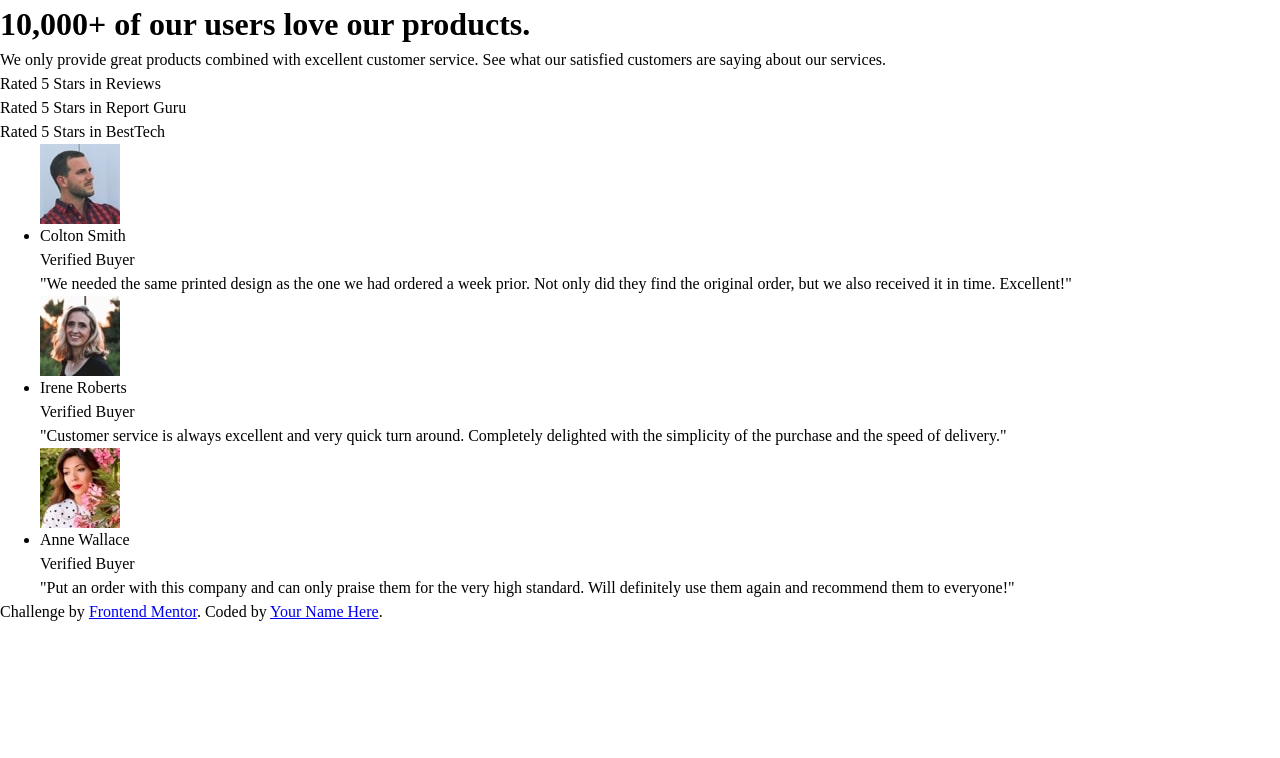
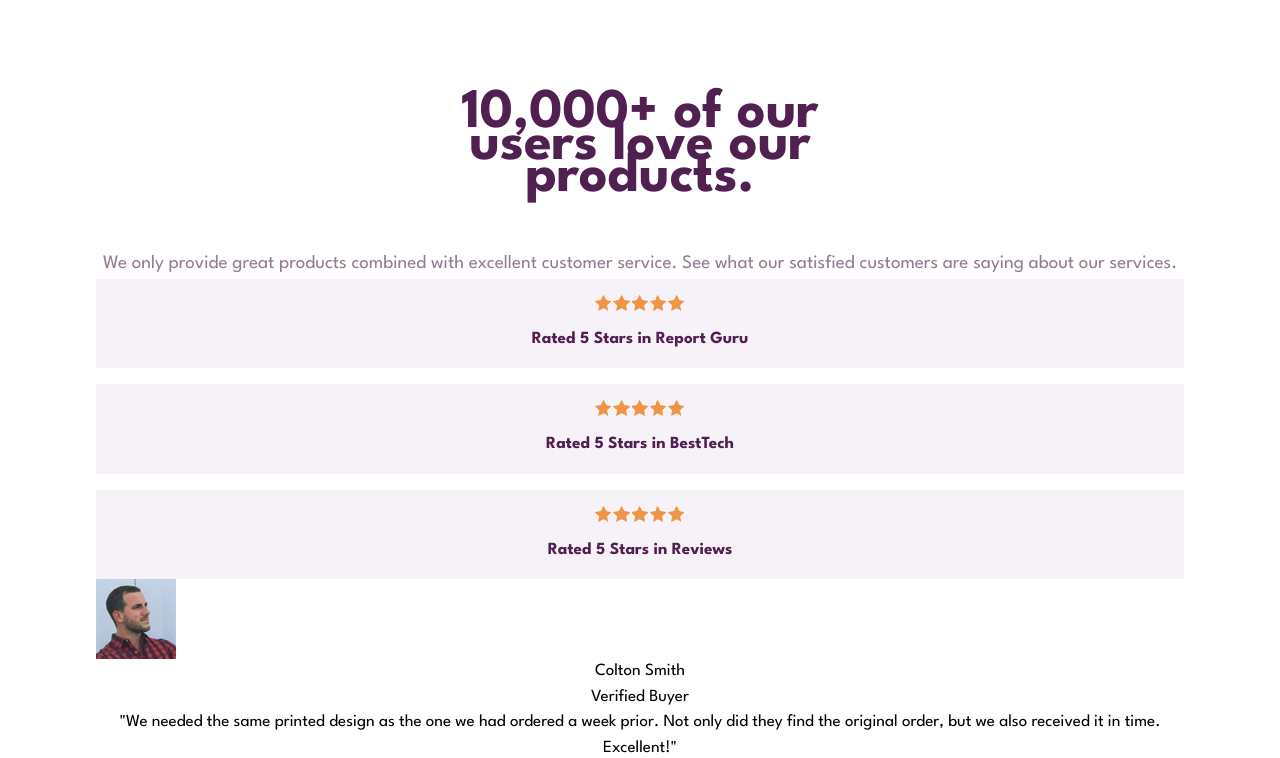
Before and after one commit to magda-korzeniowska/social-proof-section-frontendmentor, a plain HTML site: page index.html in a window 1280 px wide. Shown: the top 758 px of the page. Drawn offline with nearby package versions, Linux system fonts and the light colour scheme; files that its build step writes are made by us from their sources.

Commit message:
Add styling to title and ratings

```diff
--- a/index.html
+++ b/index.html
@@ -15,17 +15,17 @@
 </head>
 
 <body>
-  <main>
+  <main class="container">
     <h1>10,000+ of our users love our products.</h1>
 
     <p class="subtitle">We only provide great products combined with excellent customer service.
       See what our satisfied customers are saying about our services.</p>
 
-    <div class="reviews">
-      <div class="review">Rated 5 Stars in Reviews</div>
-      <div class="review">Rated 5 Stars in Report Guru</div>
-      <div class="review">Rated 5 Stars in BestTech</div>
-    </div>
+    <ul class="ratings flow-content">
+      <li>Rated 5 Stars in Report Guru</li>
+      <li>Rated 5 Stars in BestTech</li>
+      <li>Rated 5 Stars in Reviews</li>
+    </ul>
 
 
     <ul class="quotes">
@@ -64,7 +64,6 @@
         </p>
       </li>
     </ul>
-
   </main>
   <div class="attribution">
     Challenge by
--- a/scss/base/_global.scss
+++ b/scss/base/_global.scss
@@ -0,0 +1,22 @@
+body {
+  font-family: var(--ff-base);
+  font-size: var(--fs-400);
+  padding-top: 5.125rem;
+  text-align: center;
+}
+
+h1 {
+  font-size: var(--fs-900);
+  color: var(--clr-primary-700);
+  line-height: 2rem;
+  margin-left: auto;
+  margin-right: auto;
+  margin-bottom: 1em;
+  max-width: 12ch;
+  font-weight: var(--fw-bold);
+}
+
+.subtitle {
+  font-size: var(--fs-500);
+  color: var(--clr-neutral-400);
+}
--- a/scss/base/_reset.scss
+++ b/scss/base/_reset.scss
@@ -1,7 +1,9 @@
 /*
   1. Use a more-intuitive box-sizing model.
 */
-*, *::before, *::after {
+*,
+*::before,
+*::after {
   box-sizing: border-box;
 }
 
@@ -15,7 +17,8 @@
 /*
   3. Allow percentage-based heights in the application
 */
-html, body {
+html,
+body {
   height: 100%;
 }
 
@@ -32,7 +35,11 @@ body {
 /*
   6. Improve media defaults
 */
-img, picture, video, canvas, svg {
+img,
+picture,
+video,
+canvas,
+svg {
   display: block;
   max-width: 100%;
 }
@@ -40,20 +47,40 @@ img, picture, video, canvas, svg {
 /*
   7. Remove built-in form typography styles
 */
-input, button, textarea, select {
+input,
+button,
+textarea,
+select {
   font: inherit;
 }
 
 /*
   8. Avoid text overflows
 */
-p, h1, h2, h3, h4, h5, h6 {
+p,
+h1,
+h2,
+h3,
+h4,
+h5,
+h6 {
   overflow-wrap: break-word;
 }
 
 /*
   9. Create a root stacking context
 */
-#root, #__next {
+#root,
+#__next {
   isolation: isolate;
 }
+
+/*
+  10. Remove list styles on ul, ol with a class name
+*/
+ul[class],
+ol[class] {
+  list-style: none;
+  padding: 0;
+  margin: 0;
+}
--- /dev/null
+++ b/scss/base/_utilities.scss
@@ -0,0 +1,12 @@
+.container {
+  max-width: 70rem;
+  padding: 0 2rem;
+  margin: 0 auto;
+  padding: 1rem;
+}
+
+// all elements that are adjacent siblings to another element that is on flow-content /
+// that are direct children of flow content (choses all but first)
+.flow-content > * + * {
+  margin-top: var(--flow-space, 1rem);
+}
--- a/scss/components/_ratings.scss
+++ b/scss/components/_ratings.scss
@@ -0,0 +1,19 @@
+.ratings {
+  li {
+    background: var(--clr-neutral-200);
+    font-weight: var(--fw-bold);
+    color: var(--clr-primary-700);
+    padding: 1rem;
+
+    &::before {
+      content: '';
+      width: 90px;
+      height: 1rem;
+      display: block;
+      margin: 0 auto;
+      margin-bottom: 1rem;
+      background-image: url(/images/icon-star.svg);
+      background-repeat: space;
+    }
+  }
+}
--- a/scss/main.scss
+++ b/scss/main.scss
@@ -1,4 +1,6 @@
 @import 'base/root';
 @import 'base/reset';
+@import 'base/global';
+@import 'base/utilities';
 @import 'components/quotes';
 @import 'components/ratings';
```
